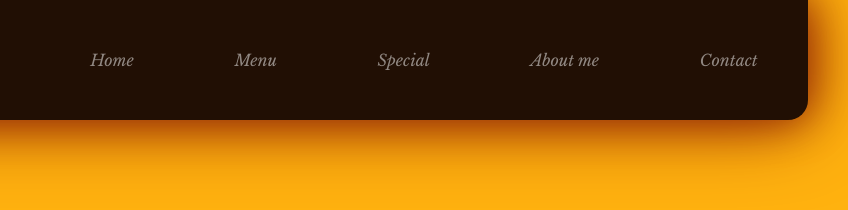
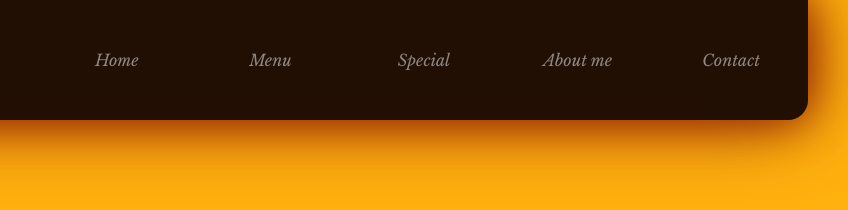
Before and after one commit to peshin-ai/CP1406-assignment1, a plain HTML site: page index.html in a window 1280 px wide. Shown: the full height of the page, 408-1256 px from the left. Drawn offline with nearby package versions, Linux system fonts and the light colour scheme.

Commit message:
delete ul and li in html remake css file

```diff
--- a/index.html
+++ b/index.html
@@ -13,17 +13,17 @@
 <body>
 	<header>
 		<div class="logo-container">
-      <img src="img/bakery-shop-logo.svg" alt="logo" id="bakery-shop-logo">
+			<img src="img/bakery-shop-logo.svg" alt="logo" id="bakery-shop-logo">
       <h4 class="shop-name">Bakery Shop </h4>
 		</div>
     <nav>
-      <ul class="navigation">
-        <li class="linking" id="link1"><a href="#">Home</a></li>
-        <li class="linking"><a href="#">Menu</a></li>
-        <li class="linking"><a href="#">Special</a></li>
-        <li class="linking"><a href="#">About me</a></li>
-        <li class="linking"><a href="#">Contact</a></li>
-      </ul>
+      <div class="navigation">
+        <a href="#" class="linking">Home</a>
+        <a href="#" class="linking">Menu</a>
+      <a href="#" class="linking">Special</a>
+    <a href="#" class="linking">About me</a>
+      <a href="#" class="linking">Contact</a>
+      </div>
     </nav>
 	</header>
 </body>
--- a/style.css
+++ b/style.css
@@ -42,14 +42,14 @@ nav{
 }
 .linking {
   padding: 10px;
+  width: 100%;
+  height: 100%;
+  text-align: center;
   list-style-type: none;
-
-}
- .linking > a {
   text-decoration: none;
   color: #ffffff;
   opacity: 0.5;
 }
-.linking:hover > a{
+.linking:hover {
   opacity: 1;
 }
```
